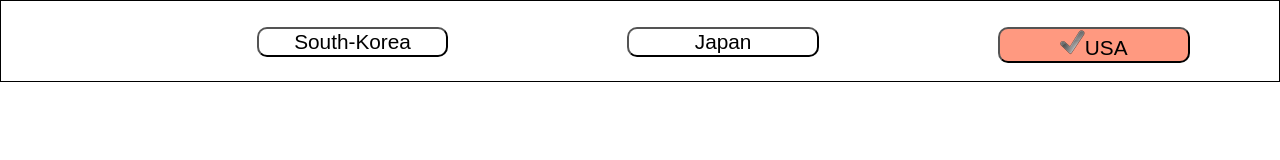
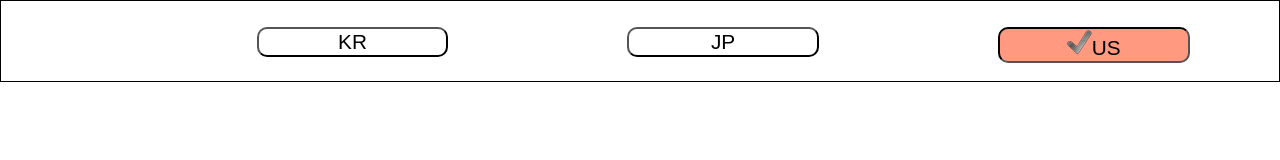
Before and after one commit to jazzcatt/workSpace_twoLevel_filters, a React app: page / in a window 1280 px wide. Built offline with nearby package versions, Linux system fonts and the light colour scheme.

Commit message:
add Button elem, add genering of head elems

```diff
--- a/public/css/index.css
+++ b/public/css/index.css
@@ -31,6 +31,7 @@
 
 button.active{
 	background-color:  #ff9980;
+	border-style:inset;
 
 }
 
--- /dev/null
+++ b/src/js/button.js
@@ -0,0 +1,9 @@
+import React from 'react';
+
+export default class Button extends React.Component {
+	render() {
+		return	<button id={this.props.name} className={this.props.class} onClick={this.props.click}>
+					{this.props.name}
+				</button>
+	}
+}
--- a/src/js/header.js
+++ b/src/js/header.js
@@ -1,23 +1,23 @@
 import React from 'react';
+import Button from './button';
 
 export default class Header extends React.Component {
-	constructor(){
-		super();
-		this.state={
-			last_chosen: 'US',
-			US: 'active',
-			JP: 'not_active',
-			KR: 'nor_active'
-		}
-	}
 	onClick(e){
+		console.log(e.target.id);
 		this.props.click(e);
 	}
 	render() {
-		return	<div className='header'>
-					<button onClick={this.onClick.bind(this)} id='US' className={this.props.controls.US}>USA</button>
-					<button onClick={this.onClick.bind(this)} id='JP' className={this.props.controls.JP}>Japan</button>
-					<button onClick={this.onClick.bind(this)} id='KR' className={this.props.controls.KR}>South-Korea</button>
-				</div>
+		let list = [];    // get from object name of props in array
+		for(let key in this.props.elems) {
+			if(key == 'last_chosen') continue;
+			list.push(key);
+		}
+
+		let elems = list.map((e, num) => {
+			return <Button name={e} key={num} click={this.onClick.bind(this)}
+			class={this.props.controls[e]}/>
+		});
+
+		return <div className='header'>{elems}</div>
 	}
 }
--- a/src/js/main.js
+++ b/src/js/main.js
@@ -20,16 +20,18 @@
 		if(e.target.id == this.state.head_menu.last_chosen)
 			return;  // chosen the same button
 
-		this.setState({head_menu:{
-			[e.target.id]:'active',
-			[this.state.last_chosen]:'not_active',
-			last_chosen: [e.target.id]
-			}//head_menu
+		let head_state = this.state.head_menu;
+		head_state[e.target.id] = 'active';
+		head_state[head_state.last_chosen] = 'not_active';
+		head_state.last_chosen = e.target.id;
+
+		this.setState({
+			head_menu: head_state // head_menu
 		});
 	}
 	render() {
 		return	<div>
-			 		<Header controls={this.state.head_menu} click={this.headClick.bind(this)}/>
+			 		<Header controls={this.state.head_menu} click={this.headClick.bind(this)} elems={this.state.head_menu}/>
 				</div>
 	}
 }
```
Also changed, not shown: public/dist/bundle.js, 1 other file.
